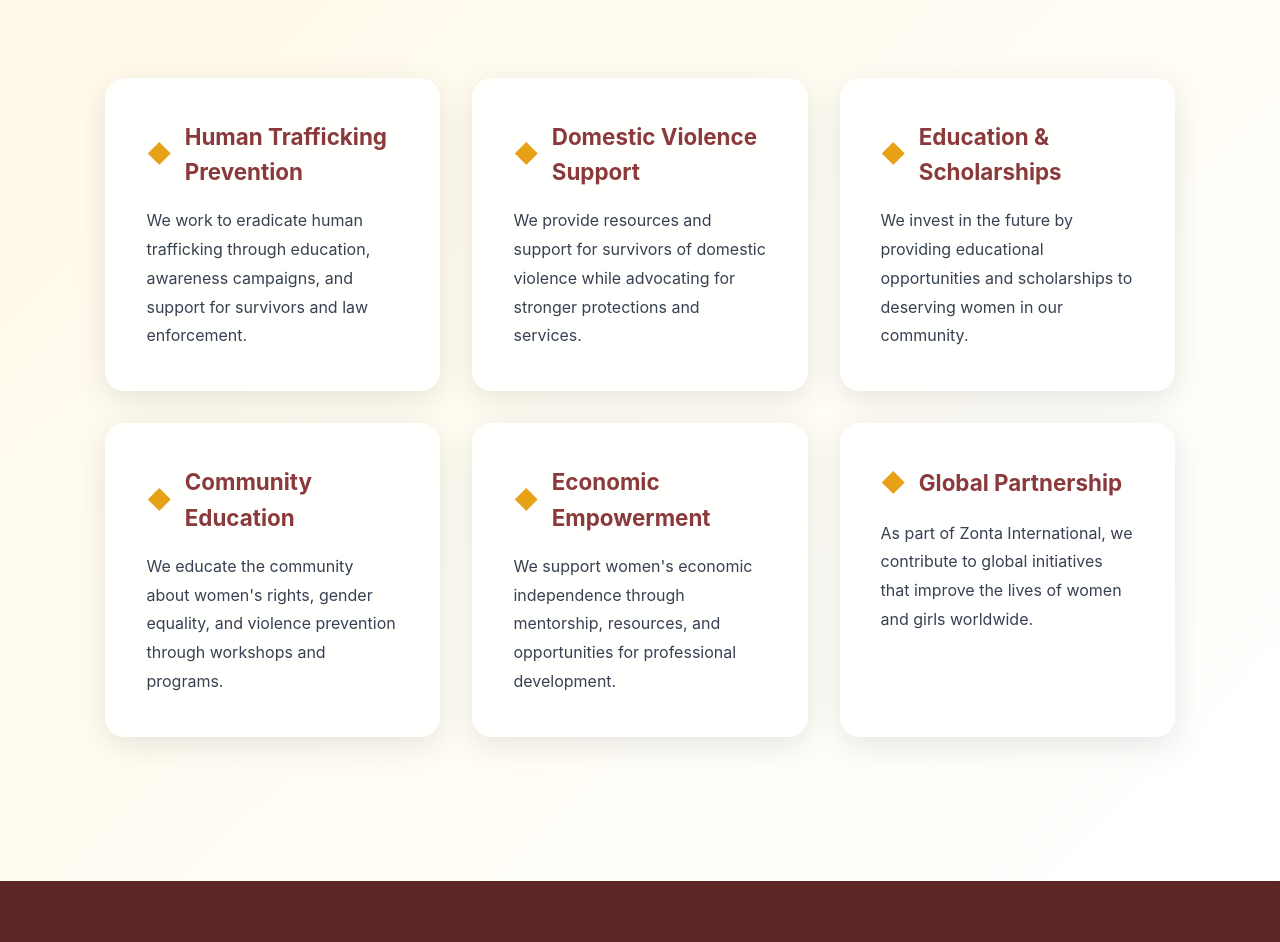
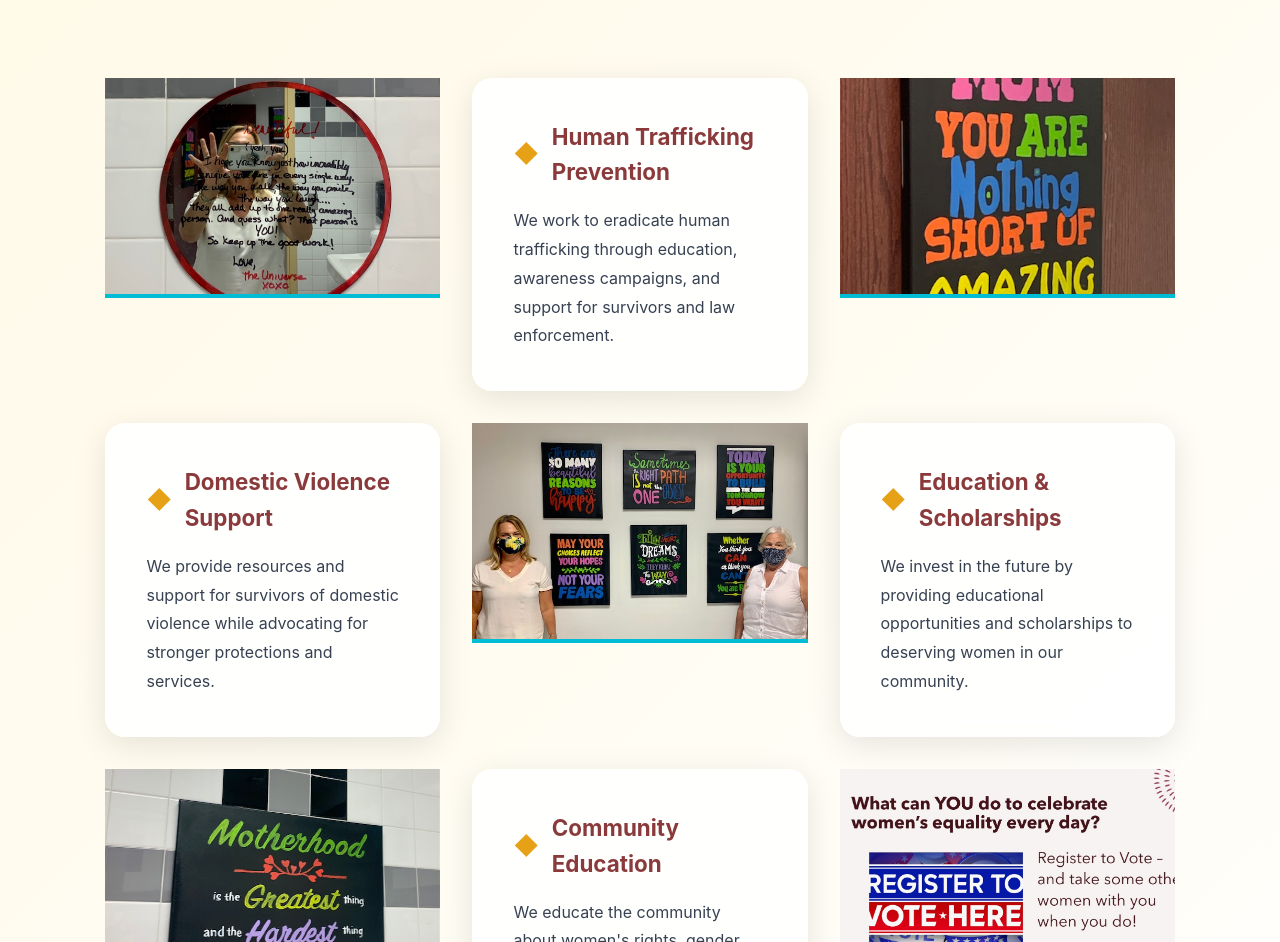
Before and after one commit to LiangRVR/zonta, a plain HTML site: page pages/advocacy.html in a window 1280 px wide. Shown: the part 340-1282 px from the top of the page. Drawn offline with Linux system fonts and the light colour scheme.

Commit message:
Editing advocacy page to add pictures and adjust them
Added a few pictures and made them fall into place

```diff
--- a/css/styles.css
+++ b/css/styles.css
@@ -688,6 +688,13 @@ nav {
 .service-card:hover {
   transform: translateY(-5px);
   box-shadow: 0 15px 50px rgba(139, 58, 60, 0.15);
+}
+
+.service-img, .img2, .img3, .img4, .img5, .img6 {
+    width: 100%;
+    height: 220px;
+    object-fit: cover;
+    border-bottom: 4px solid var(--accent-color, #f5b301)
 }
 
 .service-card h3 {
--- a/pages/advocacy.html
+++ b/pages/advocacy.html
@@ -16,26 +16,32 @@
             <h2 class="section-title">Our Service Areas</h2>
             <p class="section-subtitle">Making a difference in critical areas affecting women and girls</p>
             <div class="service-areas">
+                <img src="/images/image-1.jpg" alt="Human Trafficking Prevention" class="service-img">
                 <div class="service-card">
                     <h3>Human Trafficking Prevention</h3>
                     <p>We work to eradicate human trafficking through education, awareness campaigns, and support for survivors and law enforcement.</p>
                 </div>
+                <img src="/images/image-2.jpg" alt="igf" class="img2">
                 <div class="service-card">
                     <h3>Domestic Violence Support</h3>
                     <p>We provide resources and support for survivors of domestic violence while advocating for stronger protections and services.</p>
                 </div>
+                <img src="/images/image-3.jpg" alt="igfs" class="img3">
                 <div class="service-card">
                     <h3>Education & Scholarships</h3>
                     <p>We invest in the future by providing educational opportunities and scholarships to deserving women in our community.</p>
                 </div>
+                <img src="/images/image.jpg" alt="igf" class="img4">
                 <div class="service-card">
                     <h3>Community Education</h3>
                     <p>We educate the community about women's rights, gender equality, and violence prevention through workshops and programs.</p>
                 </div>
+                <img src="/images/What-can-YOU-do-to-celebrate-womens-equality.jpg" alt="igf" class="img5">
                 <div class="service-card">
                     <h3>Economic Empowerment</h3>
                     <p>We support women's economic independence through mentorship, resources, and opportunities for professional development.</p>
                 </div>
+                <img src="/images/IMG_1379-480x360.jpg" alt="igf" class="img6">
                 <div class="service-card">
                     <h3>Global Partnership</h3>
                     <p>As part of Zonta International, we contribute to global initiatives that improve the lives of women and girls worldwide.</p>
```
Also changed, not shown: images/IMG_1379-480x360.jpg (added), images/On-the-Move.jpg (added), images/What-can-YOU-do-to-celebrate-womens-equality.jpg (added), images/image-1.jpg (added), images/image-2.jpg (added), images/image-3.jpg (added), images/image.jpg (added).
